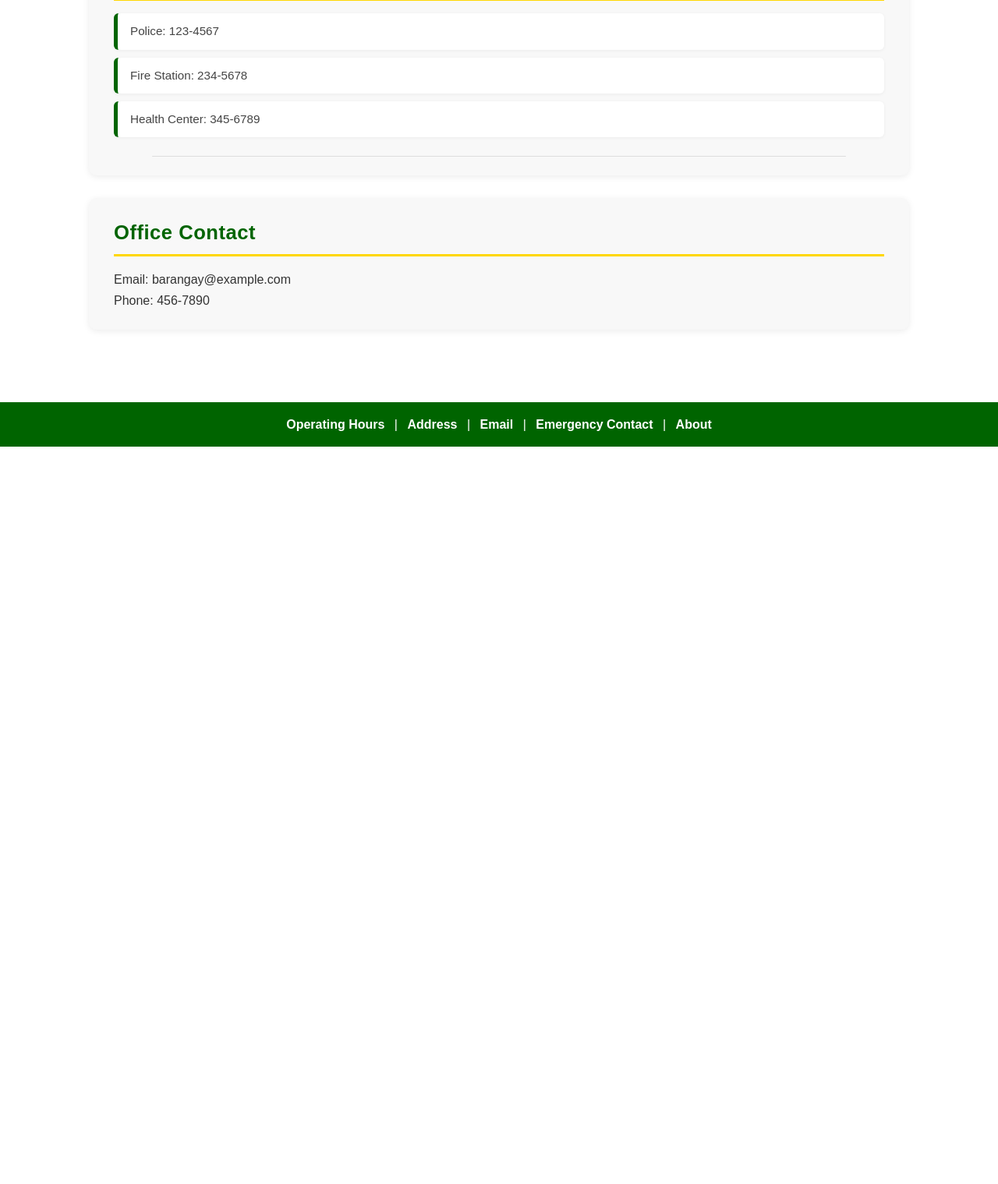
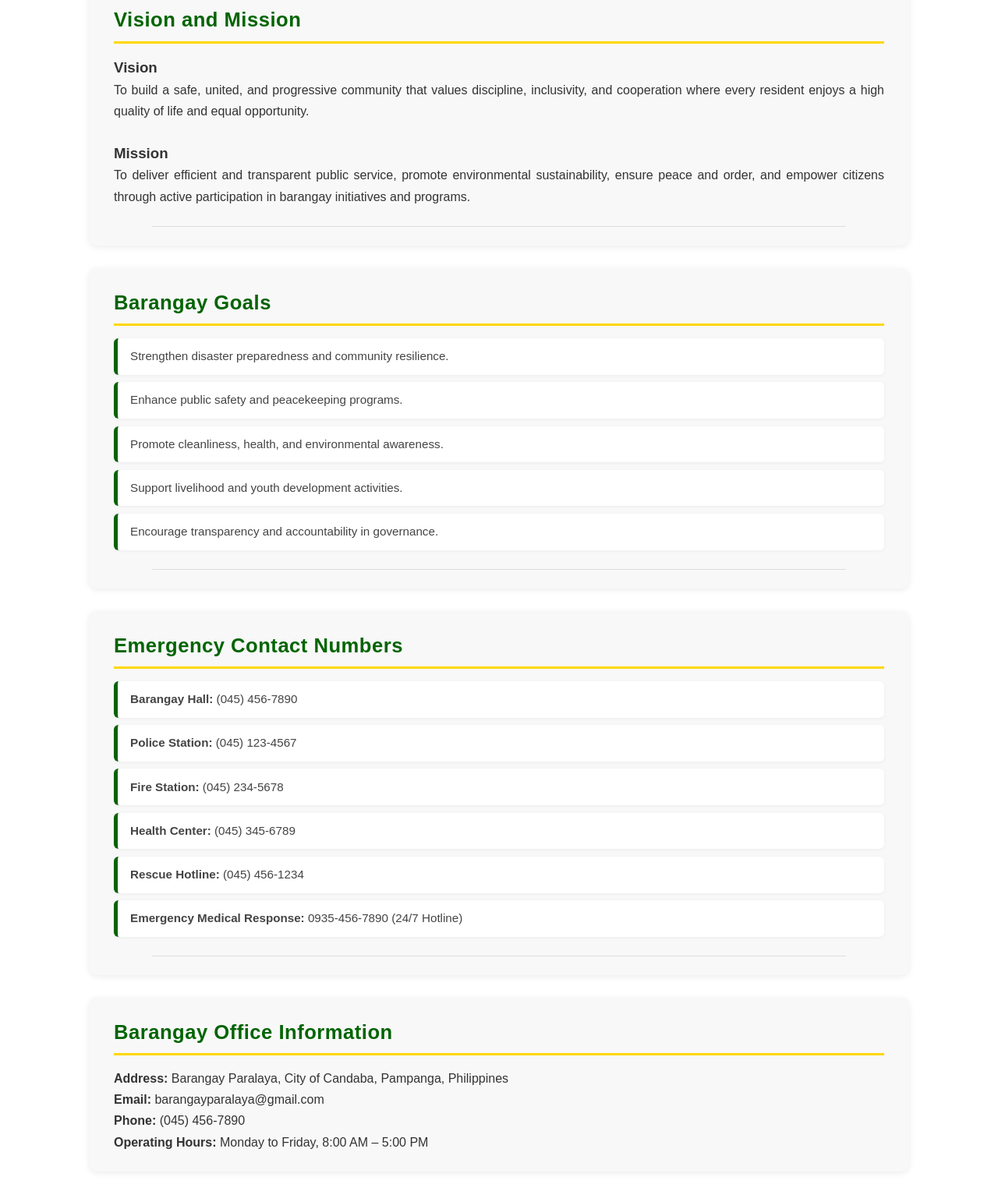
Before and after one commit to Adkx10/Barangay-Paralaya-branchtest.io, a plain HTML site: page about.html in a window 1280 px wide. Shown: the part 401-1920 px from the top of the page at 78% size. Before the commit the page ends 974 px from the top, so only its background shows below. Drawn offline with Linux system fonts and the light colour scheme.

```diff
--- a/about.html
+++ b/about.html
@@ -3,16 +3,15 @@
 <head>
   <meta charset="utf-8">
   <meta name="viewport" content="width=device-width, initial-scale=1.0">
-  <title>Barangay Information Page</title>
+  <title>About Barangay Paralaya</title>
   <link rel="stylesheet" href="styles.css">
 </head>
 <body>
 
-
 <header>
   <nav>
     <div>
-      <img src="img/logo.png" alt="community logo">
+      <img src="img/logo.png" alt="Barangay Paralaya logo">
     </div>
     <a href="index.html">Home</a> |
     <a href="officials.html">Officials</a> |
@@ -25,32 +24,63 @@
 
 <main id="about-page">
 
-    <section>
+  <section aria-labelledby="about-heading">
     <article>
-        <h2>About the Barangay</h2>
-        <p>This section provides details about the barangay including history, mission, and vision.</p>
+      <h2 id="about-heading">About Barangay Paralaya</h2>
+      <p>Barangay Paralaya is one of the thriving communities in the municipality, known for its active citizen participation, commitment to peace and order, and dedication to sustainable local development. The barangay continuously works to promote the welfare of its residents through effective governance and community-driven programs.</p>
     </article>
   </section>
 
-    <section>
+  <section aria-labelledby="vision-mission">
     <article>
-        <h2>Emergency Numbers</h2>
+      <h2 id="vision-mission">Vision and Mission</h2>
+      <h3>Vision</h3>
+      <p>To build a safe, united, and progressive community that values discipline, inclusivity, and cooperation where every resident enjoys a high quality of life and equal opportunity.</p>
+
+      <br>
+
+      <h3>Mission</h3>
+      <p>To deliver efficient and transparent public service, promote environmental sustainability, ensure peace and order, and empower citizens through active participation in barangay initiatives and programs.</p>
+    </article>
+  </section>
+
+  <section aria-labelledby="goals">
+    <article>
+      <h2 id="goals">Barangay Goals</h2>
       <ul>
-          <li>Police: 123-4567</li>
-          <li>Fire Station: 234-5678</li>
-          <li>Health Center: 345-6789</li>
+        <li>Strengthen disaster preparedness and community resilience.</li>
+        <li>Enhance public safety and peacekeeping programs.</li>
+        <li>Promote cleanliness, health, and environmental awareness.</li>
+        <li>Support livelihood and youth development activities.</li>
+        <li>Encourage transparency and accountability in governance.</li>
       </ul>
     </article>
   </section>
 
-    <section>
+
+  <section aria-labelledby="emergency">
     <article>
-        <h2>Office Contact</h2>
-        <p>Email: barangay@example.com</p>
-        <p>Phone: 456-7890</p>
+      <h2 id="emergency">Emergency Contact Numbers</h2>
+      <ul>
+        <li><strong>Barangay Hall:</strong> (045) 456-7890</li>
+        <li><strong>Police Station:</strong> (045) 123-4567</li>
+        <li><strong>Fire Station:</strong> (045) 234-5678</li>
+        <li><strong>Health Center:</strong> (045) 345-6789</li>
+        <li><strong>Rescue Hotline:</strong> (045) 456-1234</li>
+        <li><strong>Emergency Medical Response:</strong> 0935-456-7890 (24/7 Hotline)</li>
+      </ul>
     </article>
   </section>
 
+  <section aria-labelledby="office-info">
+    <article>
+      <h2 id="office-info">Barangay Office Information</h2>
+      <p><strong>Address:</strong> Barangay Paralaya, City of Candaba, Pampanga, Philippines</p>
+      <p><strong>Email:</strong> barangayparalaya@gmail.com</p>
+      <p><strong>Phone:</strong> (045) 456-7890</p>
+      <p><strong>Operating Hours:</strong> Monday to Friday, 8:00 AM – 5:00 PM</p>
+    </article>
+  </section>
 </main>
 
 <footer>
@@ -63,6 +93,5 @@
   </nav>
 </footer>
 
-
 </body>
 </html>
```
Also changed, not shown: officials.html (+1 -1 lines). Lines whose indentation alone changed are shown as unchanged.
